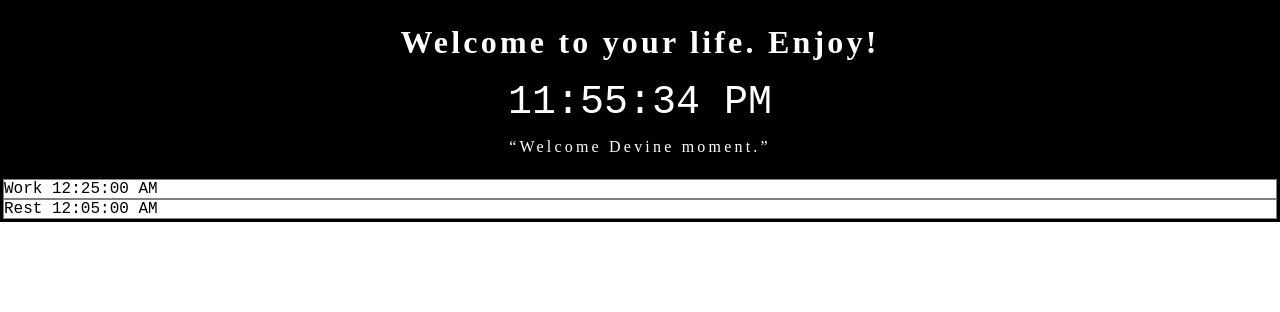
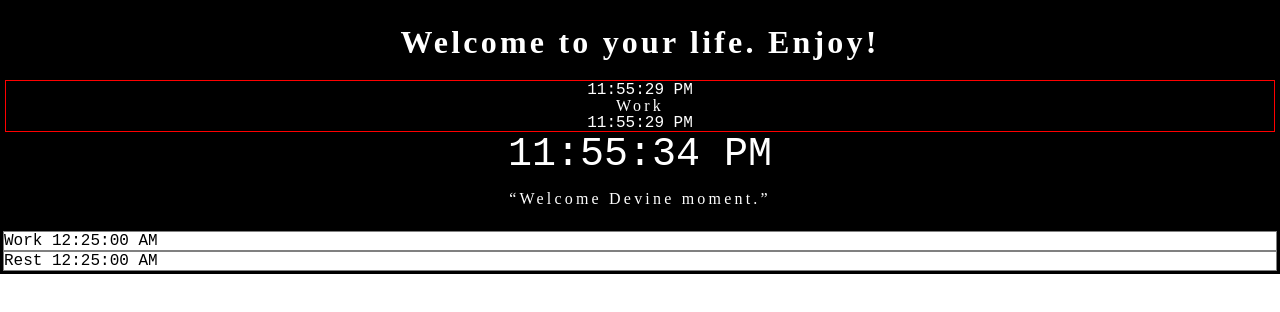
Before and after one commit to toChaim/todo-client, a React (Create React App) app: page / in a window 1280 px wide. Shown: the top 312 px of the page. Built offline with nearby package versions, Linux system fonts and the light colour scheme.

Commit message:
started working on calculating times.

```diff
--- a/src/App.js
+++ b/src/App.js
@@ -6,10 +6,11 @@ class App extends Component {
   constructor(props) {
     super(props);
     this.state = {
+      startTime: new Date(),
       time: new Date(),
       activities: localStorage.getItem('activities') || {
-        work: { _id: 0, order: 0, title: 'Work', time: '00:25:00' },
-        rest: { _id: 1, order: 1, title: 'Rest', time: '00:05:00' }
+        0: { _id: 0, order: 0, title: 'Work', time: 25 * 60 * 1000 },
+        1: { _id: 1, order: 1, title: 'Rest', time: 25 * 60 * 1000 }
       },
       activity: localStorage.getItem('activity') || 0
     };
@@ -35,6 +36,8 @@ class App extends Component {
         <Header
           title="Welcome to your life. Enjoy!"
           quote="Welcome Devine moment."
+          startTime={this.state.startTime}
+          activity={this.state.activities[this.state.activity]}
           time={this.state.time}
         />
         <main>
--- a/src/molecules/Activity.js
+++ b/src/molecules/Activity.js
@@ -7,13 +7,10 @@ const ActivityStyle = styled.div`
   border: 1px solid grey;
 `;
 
-const Activity = ({ activity }) => {
-  var strTime = new Date().toISOString().slice(0, 11) + activity.time + '.000Z';
-  return (
-    <ActivityStyle>
-      {activity.title} <Time time={new Date(strTime)} />
-    </ActivityStyle>
-  );
-};
+const Activity = ({ activity }) => (
+  <ActivityStyle>
+    {activity.title} <Time time={new Date(activity.time)} />
+  </ActivityStyle>
+);
 
 export default Activity;
--- a/src/molecules/Header.js
+++ b/src/molecules/Header.js
@@ -11,16 +11,24 @@ const HeaderStyle = styled.div`
   letter-spacing: 0.2rem;
   padding: 5px;
 `;
+const HearderAcitivityStyle = styled.div`border: 1px solid red;`;
 const BigClock = styled.div`font-size: 2.5rem;`;
 
-const Header = ({ title, quote, time }) => (
+const Header = ({ title, quote, time, startTime, activity }) => {
+  const endTime = new Date(startTime + activity.time);
+  return (
     <HeaderStyle>
       <h1>{title}</h1>
+      <HearderAcitivityStyle>
+        <Time time={startTime} />
+        <div>{activity.title}</div>
+        <Time time={endTime} />
+      </HearderAcitivityStyle>
       <BigClock>
         <Time time={time} />
       </BigClock>
       <p>“{quote}”</p>
     </HeaderStyle>
   );
-
+};
 export default Header;
```
Lines whose indentation alone changed are shown as unchanged.
